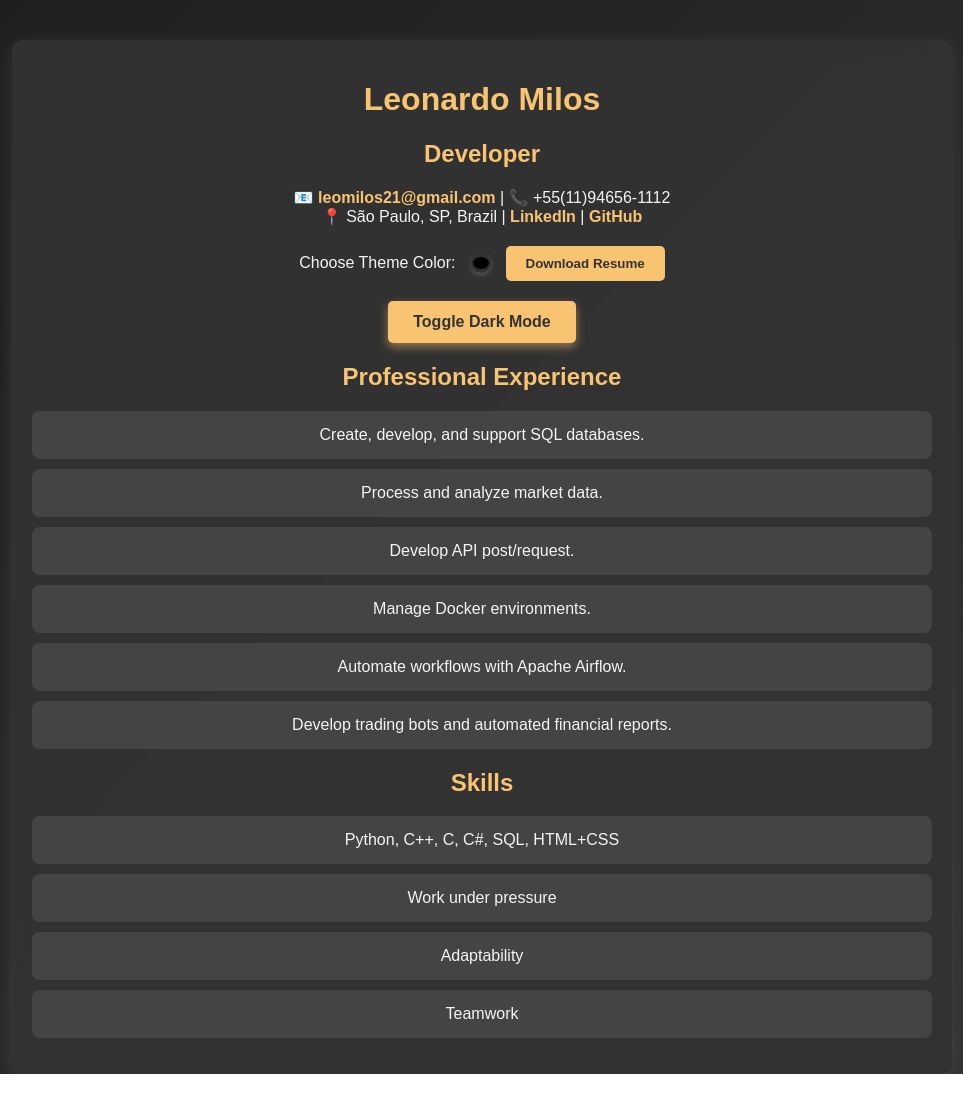
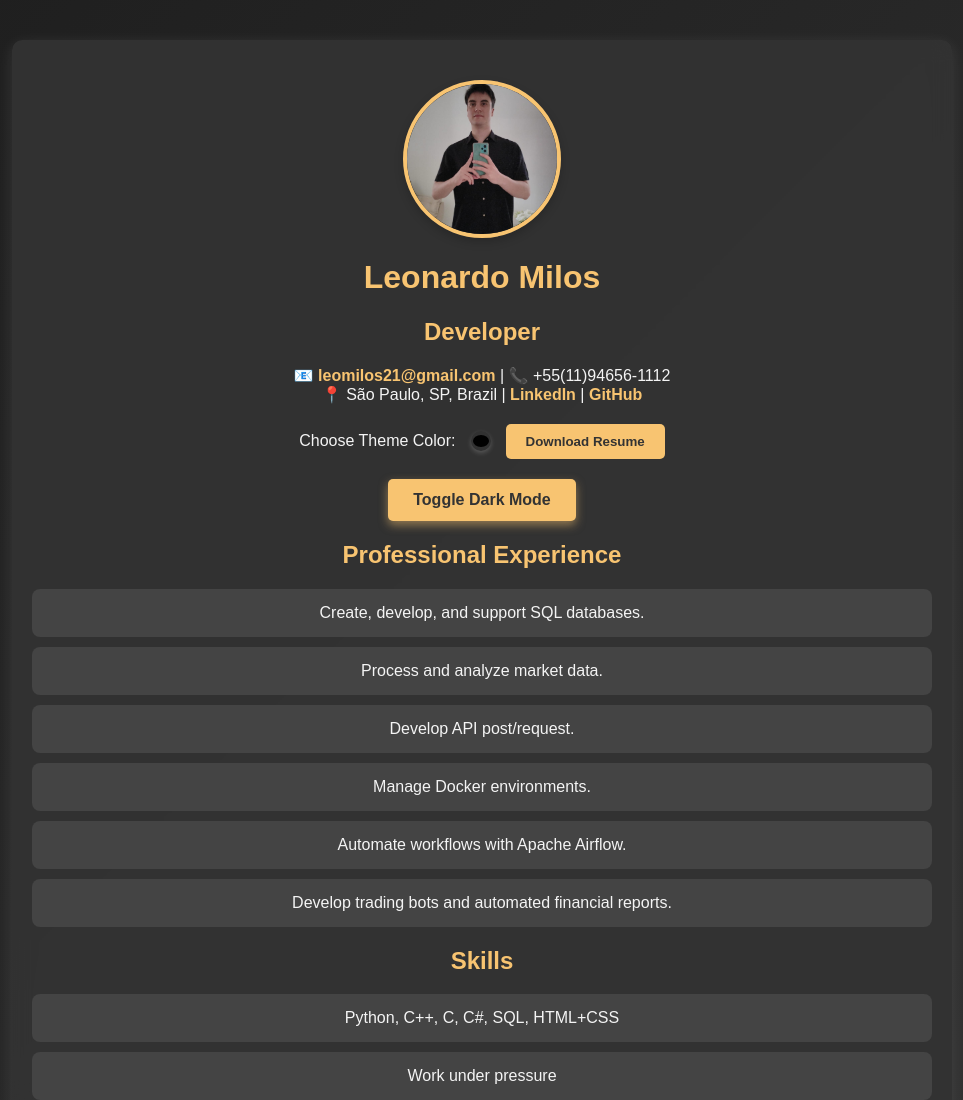
Before and after one commit to leomilos/Portifolio, a plain HTML site: page index.html in a window 1280 px wide. Shown: the top 1100 px of the page, without its empty margins (158-1121 px from the left). Before the commit the page ends 1074 px from the top, so only its background shows below. Drawn offline with Linux system fonts and the light colour scheme.

Commit message:
adding image and spliting the project

```diff
--- a/index.html
+++ b/index.html
@@ -7,7 +7,12 @@
     <link rel="stylesheet" href="styles.css">
 </head>
 <body>
+
     <div class="container">
+        <div class="profile-image">
+            <img src="images/foto_perfil.jpg" alt="Minha Foto">
+        </div>
+
         <h1>Leonardo Milos</h1>
         <h2>Developer</h2>
         <p class="contact">
--- a/script.js
+++ b/script.js
@@ -30,8 +30,8 @@ document.addEventListener("DOMContentLoaded", function() {
     // Gerar PDF do portfólio
     downloadButton.addEventListener("click", function() {
         let link = document.createElement('a');
-        link.href = 'Leonardo_Milos_Resume.pdf'; // Certifique-se de que o PDF está na pasta correta
-        link.download = 'Leonardo_Milos_Resume.pdf';
+        link.href = 'pdf/Leonardo_Milos_Resume.pdf'; // Certifique-se de que o PDF está na pasta correta
+        link.download = 'pdf/Leonardo_Milos_Resume.pdf';
         document.body.appendChild(link);
         link.click();
         document.body.removeChild(link);
--- a/styles.css
+++ b/styles.css
@@ -112,3 +112,24 @@ li:hover {
     background: #ffdb8b;
     transform: scale(1.1);
 }
+
+.profile-image {
+    display: flex;
+    justify-content: center;
+    align-items: center;
+    margin-top: 20px;
+}
+
+.profile-image img {
+    width: 150px;
+    height: 150px;
+    border-radius: 50%;
+    object-fit: cover;
+    border: 4px solid #f8c471;
+    box-shadow: 0px 4px 10px rgba(0, 0, 0, 0.2);
+    transition: transform 0.3s ease;
+}
+
+.profile-image img:hover {
+    transform: scale(1.1);
+}
```
Also changed, not shown: images/foto_perfil.jpg (added), 2 other files.
